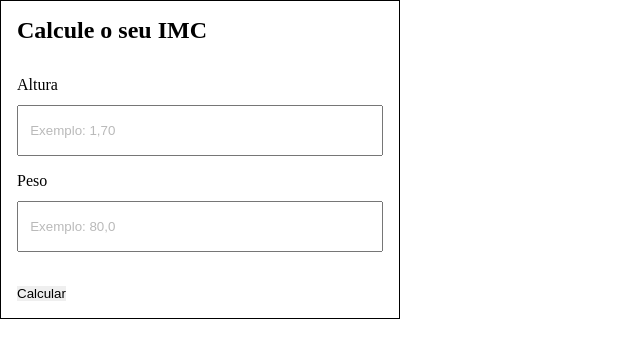
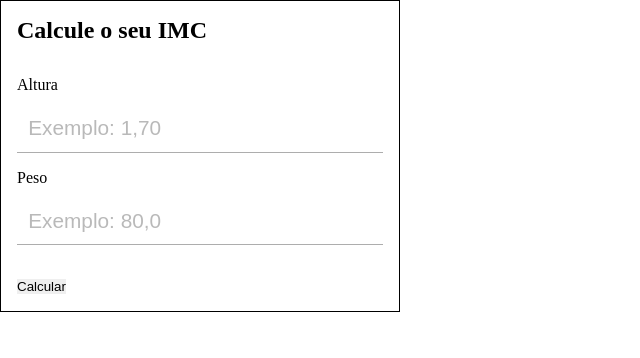
Before and after one commit to tiago-costa-s/calc_imc_react, a React (Vite) app: page / in a window 1280 px wide. Shown: the top 358 px of the page, without its empty margins (0-640 px from the left). Built offline with nearby package versions, Linux system fonts and the light colour scheme.

Commit message:
Ajuste de estilo

```diff
--- a/src/components/calculatorImc/CalculatorImc.jsx
+++ b/src/components/calculatorImc/CalculatorImc.jsx
@@ -1,7 +1,6 @@
 // Componentes
 import FormButton from '../formButton/FormButton';
 import ControlInput from '../controlInput/ControlInput';
-
 // CSS
 import './CalculatorImc.css';
 
@@ -15,18 +14,20 @@ const CalculatorImc = () => {
                 <ControlInput
                     position='column'
                     label='Altura'
-                    name="height"
-                    placeholder="Exemplo: 1,70"
+                    variant='outline'
+                    name='height'
+                    placeholder='Exemplo: 1,70'
                 />
                 <ControlInput
                     position='column'
                     label='Peso'
-                    name="weight"
+                    variant='outline'
+                    name='weight'
                     placeholder="Exemplo: 80,0"
                 />
             </form>
-            <div className="control-button">
-                <FormButton text="Calcular" />
+            <div className='control-button'>
+                <FormButton text='Calcular' />
             </div>
         </div>
 
```
